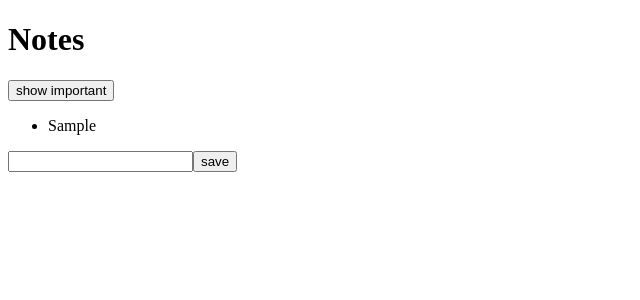
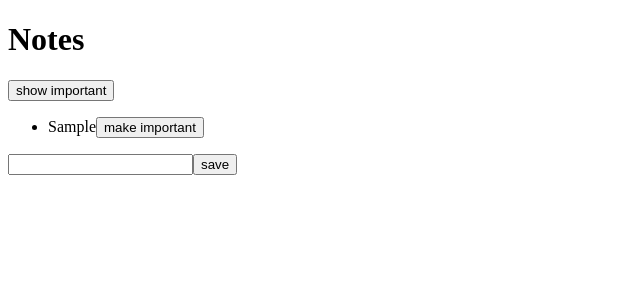
Before and after one commit to Devanshukoli/full-stack-submission-repo, a React (Vite) app in the folder part2/: page / in a window 1280 px wide. Both pictures are taken after typing "Sample" into the empty fields and a click on the button "save". Shown: the top 300 px of the page, without its empty margins (0-640 px from the left). Built offline with nearby package versions, Linux system fonts and the light colour scheme; no server answers.

Commit message:
add button right beside every notes to see the importance

```diff
--- a/part2/components/Note.jsx
+++ b/part2/components/Note.jsx
@@ -1,5 +1,13 @@
-const Note = ({ note }) => {
-  return <li>{note.content}</li>
+const Note = ({ note, toggleImportance }) => {
+  const label = note.important
+    ? 'make not important' : 'make important'
+
+  return (
+    <li>
+      {note.content}
+      <button onClick={toggleImportance}>{label}</button>
+    </li>
+  )
 }
 
-export default Note
+export default Note;
--- a/part2/src/App.jsx
+++ b/part2/src/App.jsx
@@ -55,6 +55,10 @@
     ? notes
     : notes.filter(note => note.important === true)
 
+  const toggleImportanceOf = (id) => {
+    console.log('important of ' + id + ' needs to be toggled.')
+  }
+
   return (
     <div>
       <h1>Notes</h1>
@@ -65,7 +69,7 @@
       </div>
       <ul>
         {notesToShow.map((note) => (
-          <Note key={note.id} note={note} />
+          <Note key={note.id} note={note} toggleImportance={() => toggleImportanceOf(note.id)}/>
         ))}
       </ul>
       <form onSubmit={addNote}>
```
Also changed, not shown: part2/components/Filter.jsx (deleted, +0 -19 lines), part2/components/Person.jsx (deleted, +0 -12 lines), part2/components/Personform.jsx (deleted, +0 -24 lines).
